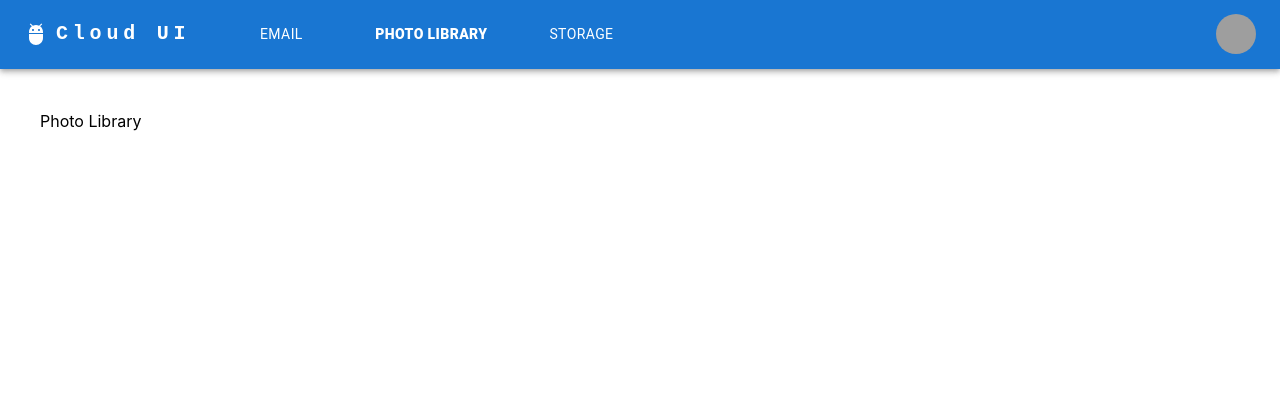
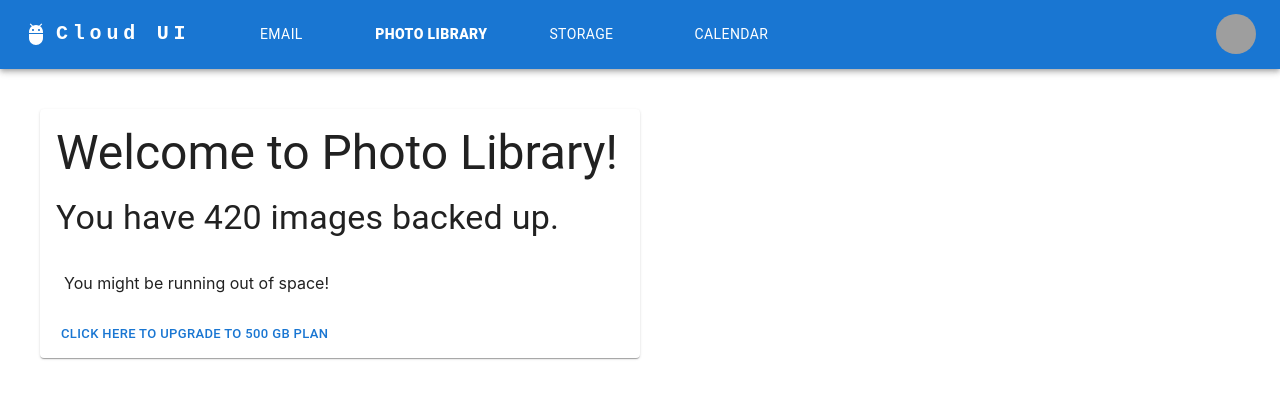
Before and after one commit to anoob09/cloud-application, a React (Create React App) app: page /photos in a window 1280 px wide. Shown: the top 398 px of the page. Built offline with nearby package versions, Linux system fonts and the light colour scheme; grey boxes are pictures that could not be loaded.

Commit message:
add gh-pages for hosting, storage, photo library design
add gh-pages for hosting, add 404 page, storage, photos page design

```diff
--- a/src/components/Topnav.js
+++ b/src/components/Topnav.js
@@ -97,9 +97,11 @@ function TopNav(props) {
               }}
             >
               {pages.map((page) => (
-                <MenuItem key={page["code"]} onClick={handleCloseNavMenu}>
-                  <Typography textAlign="center">{page["name"]}</Typography>
-                </MenuItem>
+                <Link style={removeUnderline} to={page["code"]}>
+                  <MenuItem key={page["code"]} onClick={handleCloseNavMenu}>
+                    <Typography textAlign="center">{page["name"]}</Typography>
+                  </MenuItem>
+                </Link>
               ))}
             </Menu>
           </Box>
--- a/src/mockdata/UserMetadata.json
+++ b/src/mockdata/UserMetadata.json
@@ -14,6 +14,10 @@
       {
         "name": "Storage",
         "code": "storage"
+      },
+      {
+        "name": "Calendar",
+        "code": "calendar"
       }
     ]
   }
--- a/src/pages/page404/NotFound.js
+++ b/src/pages/page404/NotFound.js
@@ -1,11 +1,31 @@
 import React from "react";
+import { Box, Button, Typography } from "@mui/material";
+import { purple } from "@mui/material/colors";
+import { Link } from "react-router-dom";
 
-const NotFound = () => {
-    return (
-        <div>
-            Page not found
-        </div>
-    )
-};
+const primary = purple[500]; // #f44336
 
-export default NotFound;
+export default function NotFound() {
+  return (
+    <Box
+      sx={{
+        display: "flex",
+        justifyContent: "center",
+        alignItems: "center",
+        flexDirection: "column",
+        minHeight: "100vh",
+        backgroundColor: primary,
+      }}
+    >
+      <Typography variant="h1" style={{ color: "white" }}>
+        404
+      </Typography>
+      <Typography variant="h6" style={{ color: "white" }}>
+        The page you’re looking for doesn’t exist.
+      </Typography>
+      <Link to="/" className="mt-4">
+        <Button variant="contained">Back Home</Button>
+      </Link>
+    </Box>
+  );
+}
--- a/src/pages/photo/Photo.js
+++ b/src/pages/photo/Photo.js
@@ -1,11 +1,27 @@
-import React from "react";
+import * as React from 'react';
+import Card from '@mui/material/Card';
+import CardActions from '@mui/material/CardActions';
+import CardContent from '@mui/material/CardContent';
+import Button from '@mui/material/Button';
+import Typography from '@mui/material/Typography';
 
-const Photo = () => {
-    return (
-        <div>
-            Photo Library
-        </div>
-    )
-};
-
-export default Photo;
+export default function Photo() {
+  return (
+    <Card sx={{ maxWidth: 600 }}>
+      <CardContent>
+        <Typography variant='h3' gutterBottom>
+          Welcome to Photo Library!
+        </Typography>
+        <Typography variant="h4">
+         You have 420 images backed up.
+        </Typography>
+        <h1 className="ml-2 mt-8" color="text.secondary">
+          You might be running out of space!
+        </h1>
+      </CardContent>
+      <CardActions className="ml-2 mt-0" >
+        <Button size="small">Click here to upgrade to 500 GB plan</Button>
+      </CardActions>
+    </Card>
+  );
+}
--- /dev/null
+++ b/src/utils/reducer.js
@@ -0,0 +1,25 @@
+import { createSlice } from "@reduxjs/toolkit";
+
+const appSlice = createSlice({
+    name: 'app',
+    initialState: {
+        userDetails: {},
+        emails: []
+    },
+    reducers: {
+        setUserDetails: (state, data) => {
+            state.userDetails = data.payload
+        },
+        setUserEmails: (state, data) => {
+            state.emails = data.payload
+        }
+    }
+})
+
+export const {
+    toggleMenu,
+    closeMenu,
+    setActiveApp,
+    setUserDetails,
+    setEmails } = appSlice.actions;
+export default appSlice.reducer
```
Also changed, not shown: package.json (+7 -4 lines), 1 other file (tests, documents, lock files or other folders).
